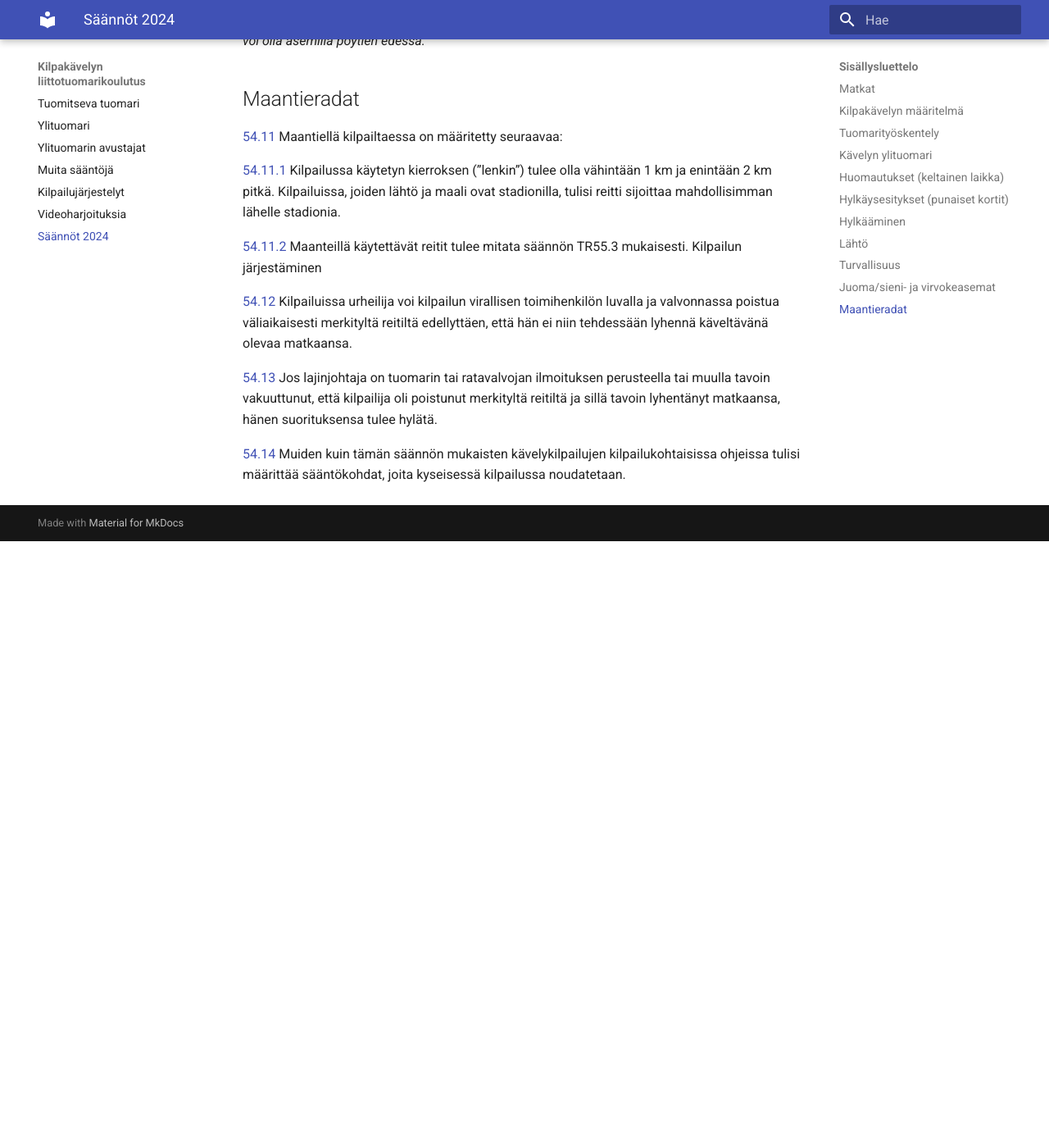
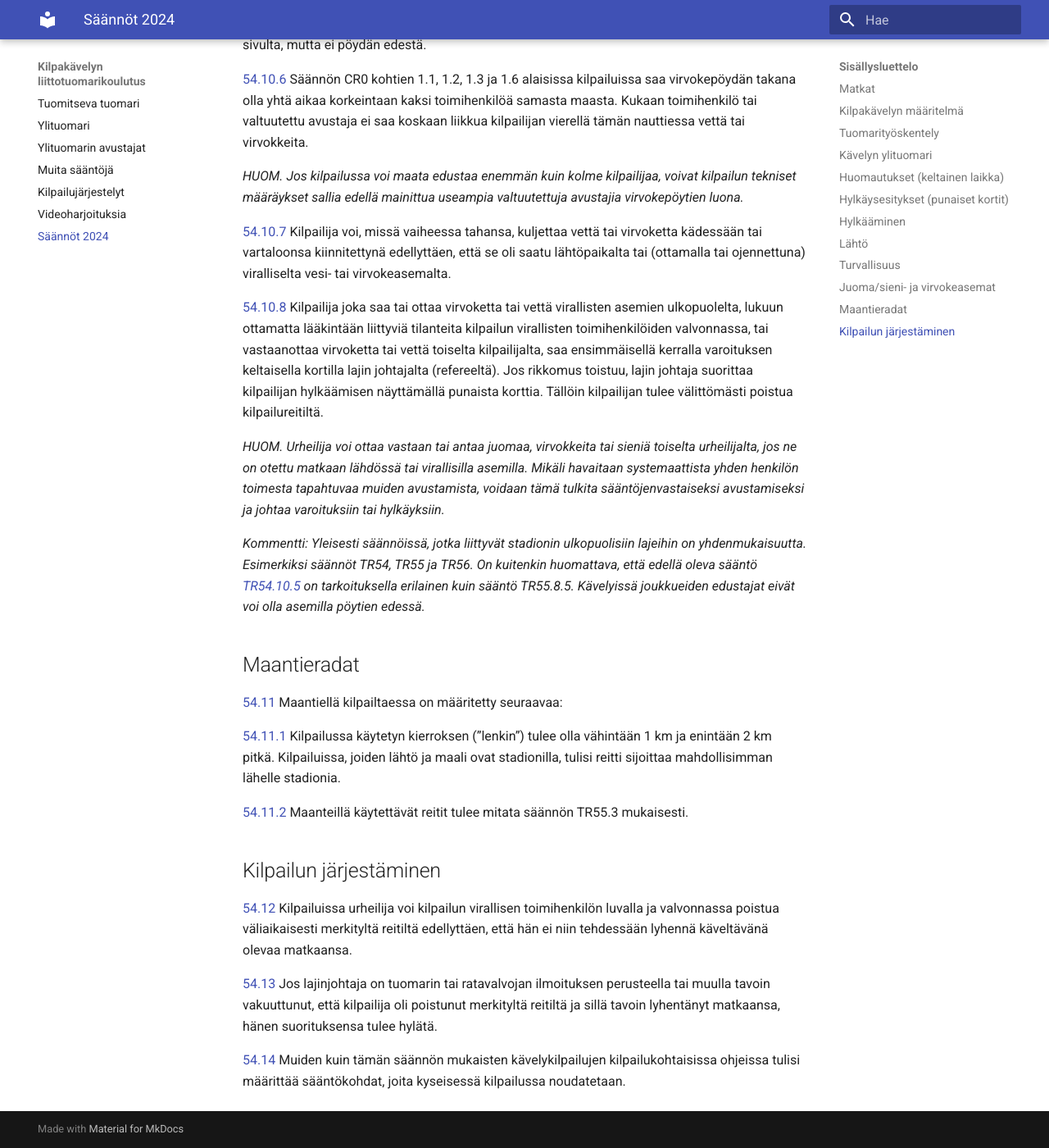
Before and after one commit to markkuruonavaara/liittotuomari, an MkDocs documentation site: the page built from docs/saannot.md, in a window 1280 px wide and 1400 px high, scrolled down 6090 px. Shown: the whole window at 82% size. Built offline with MkDocs 1.6.1 and Material for MkDocs 9.7.7, drawn with Linux system fonts in a browser that asks for light colours; before the commit the page ends 6750 px from its top, so only the background shows below that; some of the changed text lies outside the part shown.

Commit message:
Korjauksia säännöt-kohtaan

```diff
--- a/docs/saannot.md
+++ b/docs/saannot.md
@@ -16,6 +16,11 @@
 ## Kilpakävelyn määritelmä
 [54.2](){#54.2} Kilpakävely on etenemistä askelia ottaen niin, että kävelijä säilyttää kosketuksen maahan siten, ettei ihmissilmällä havaittavaa kosketuksen irtaantumista esiinny. Etummaisen jalan täytyy olla suorana (ei taivutettuna polvesta eli ns. ”koukkupolvi”) maakosketuksen alkamishetkestä lähtien siihen asti, kun se on pystysuorassa asennossa.
 
+<figure markdown="span">
+  ![](./img/TR54.2.jpg)
+  <figcaption>Kuvassa: Oikea tekniikka – Kosketus irtaantuu - Koukkupolvi </figcaption>
+</figure>
+
 _Kommentti: Yllä olevassa määritelmässä sanat ”ihmissilmällä havaittavaa” ovat erittäin tärkeät. Käytännön syistä sääntö on ollut pakko muotoilla sellaiseksi, että tuomaritoiminta kilpailuissa olisi mahdollista hoitaa ihmisvoimin. Näin ollen kävely on kosketuksen osalta puhdasta niin kauan kun normaali ihmissilmä ei havaitse siinä irtaantumista. Jos irtaantumisvaihe on noin 60 millisekuntia tai sitä lyhyempi, ihminen ei voi sitä varmuudella havaita._
 
 ## Tuomarityöskentely
@@ -146,7 +149,8 @@
 [54.11.1](){#54.11.1} Kilpailussa käytetyn kierroksen (”lenkin”) tulee olla vähintään 1 km ja enintään 2 km pitkä. Kilpailuissa, joiden lähtö ja maali ovat stadionilla, tulisi reitti sijoittaa mahdollisimman lähelle stadionia.
 
 [54.11.2](){#54.11.2} Maanteillä käytettävät reitit tulee mitata säännön TR55.3 mukaisesti.
-Kilpailun järjestäminen
+
+## Kilpailun järjestäminen
 
 [54.12](){#54.12} Kilpailuissa urheilija voi kilpailun virallisen toimihenkilön luvalla ja valvonnassa poistua väliaikaisesti merkityltä reitiltä edellyttäen, että hän ei niin tehdessään lyhennä käveltävänä olevaa matkaansa.
 
--- a/mkdocs.yml
+++ b/mkdocs.yml
@@ -15,3 +15,4 @@
   - pymdownx.details
   - pymdownx.superfences
   - attr_list
+  - md_in_html
```
Also changed, not shown: other parts of docs/saannot.md (+0 -2 lines), docs/img/TR54.2.jpg (added), 1 other file.
